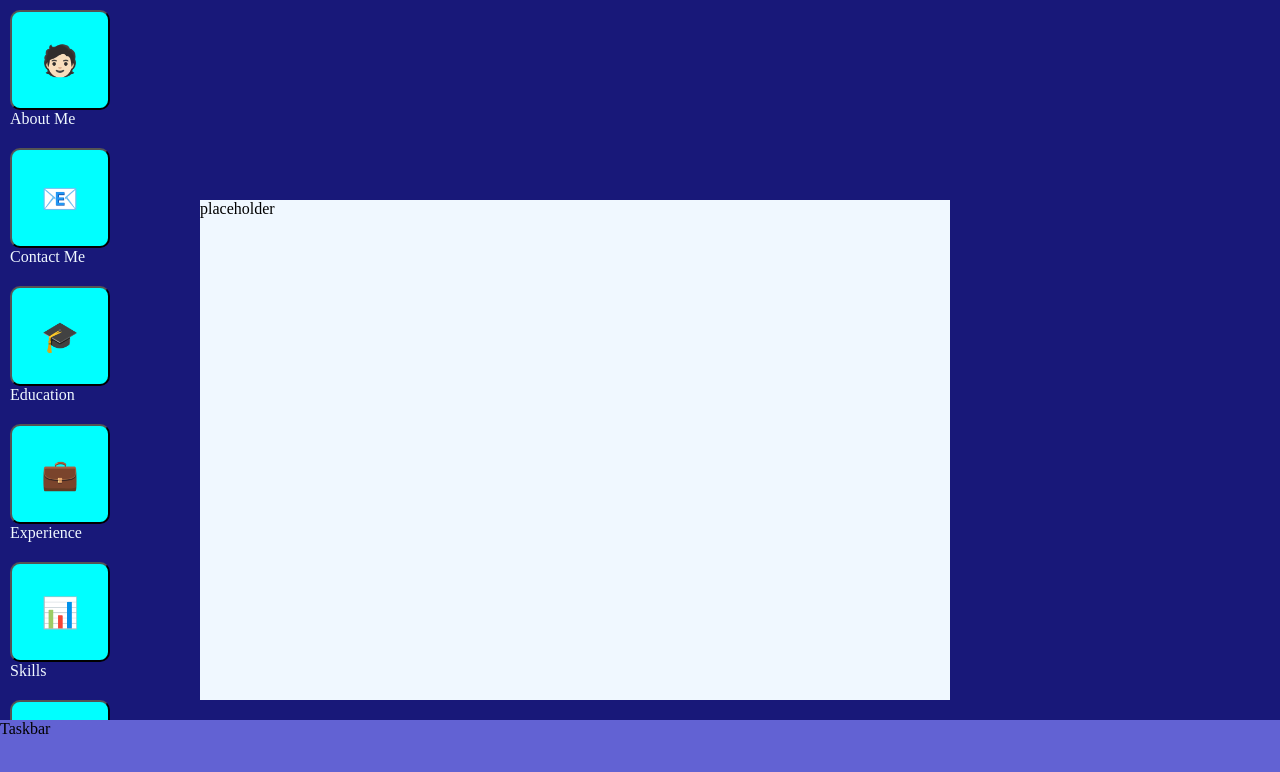
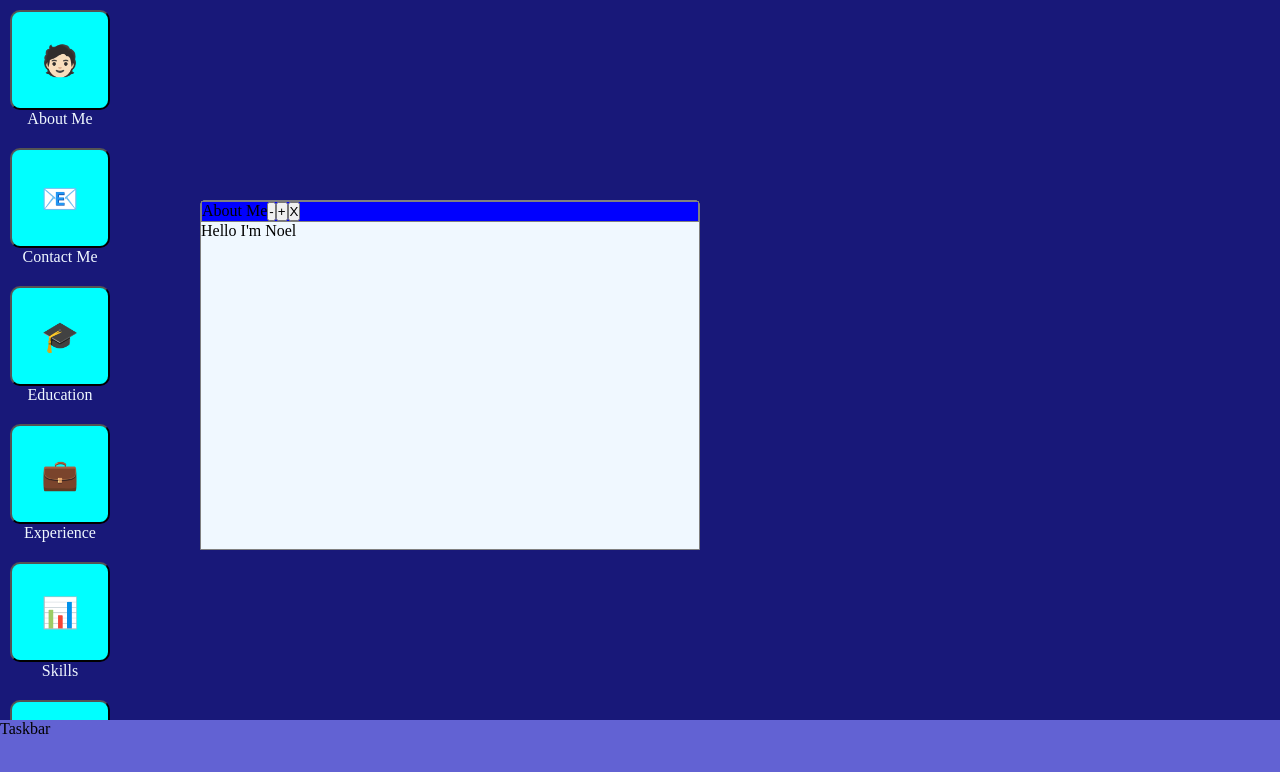
Before and after one commit to nrasam/Portfolio, a React app: page / in a window 1280 px wide. Both pictures are taken after a click on the button "🧑🏻". Shown: the top 772 px of the page. Built offline with nearby package versions, Linux system fonts and the light colour scheme; the HTML template or start-up script is replaced by a standard one.

Commit message:
Made the shortcuts clickable

```diff
--- a/src/App.jsx
+++ b/src/App.jsx
@@ -1,19 +1,48 @@
-//import { useState } from "react";
+import { useState } from "react";
 import Desktop from "./components/Desktop/Desktop";
 import TaskBar from "./components/Taskbar/Taskbar";
 import Window from "./components/Window/Window";
+import AboutApp from "./apps/AboutApp";
 
 import "./App.css";
 
+const shortcutItems = [
+  { label: "About Me", emoji: "🧑🏻", content: <AboutApp /> },
+  { label: "Contact Me", emoji: "📧", content: <p>Contact content here</p> },
+  { label: "Education", emoji: "🎓", content: <p>Education content here</p> },
+  { label: "Experience", emoji: "💼", content: <p>Experience content here</p> },
+  { label: "Skills", emoji: "📊", content: <p>Skills content here</p> },
+  { label: "My Projects", emoji: "⚡", content: <p>Projects content here</p> },
+];
+
 function App() {
-  //const [position, setPosition] = useState({ x: 100, y: 100 });
+  const [openWindows, setOpenWindows] = useState({});
+
+  // const handleShortcutClick = (label) => {
+  //   setOpenWindows((prev) => ({ ...prev, [label]: true }));
+  // };
+
+  const handleShortcutClick = (label) => {
+    setOpenWindows(() => ({ [label]: true }));
+  };
 
   return (
     <div className="app">
-      <Desktop />
-      <Window title="placeholder">
-        <p>Hi I'm Noel</p>
-      </Window>
+      <Desktop
+        shortcuts={shortcutItems}
+        onShortcutClick={handleShortcutClick}
+      />
+
+      {shortcutItems.map((item) => (
+        <Window
+          key={item.label}
+          title={item.label}
+          hidden={!openWindows[item.label]}
+        >
+          {item.content}
+        </Window>
+      ))}
+
       <TaskBar />
     </div>
   );
--- a/src/apps/AboutApp.jsx
+++ b/src/apps/AboutApp.jsx
@@ -0,0 +1,5 @@
+function AboutApp() {
+  return <p>Hello I'm Noel</p>;
+}
+
+export default AboutApp;
--- a/src/components/Desktop/Desktop.jsx
+++ b/src/components/Desktop/Desktop.jsx
@@ -1,15 +1,17 @@
 import Shortcut from "../Shortcut/Shortcut";
 import styles from "./Desktop.module.css";
 
-function Desktop() {
+function Desktop({ shortcuts, onShortcutClick }) {
   return (
     <div className={styles.desktop}>
-      <Shortcut label="About Me" emoji="🧑🏻"></Shortcut>
-      <Shortcut label="Contact Me" emoji="📧"></Shortcut>
-      <Shortcut label="Education" emoji="🎓"></Shortcut>
-      <Shortcut label="Experience" emoji="💼"></Shortcut>
-      <Shortcut label="Skills" emoji="📊"></Shortcut>
-      <Shortcut label="My Projects" emoji="⚡"></Shortcut>
+      {shortcuts.map((shortcut) => (
+        <Shortcut
+          key={shortcut.label}
+          label={shortcut.label}
+          emoji={shortcut.emoji}
+          onClick={() => onShortcutClick(shortcut.label)}
+        />
+      ))}
     </div>
   );
 }
--- a/src/components/Shortcut/Shortcut.jsx
+++ b/src/components/Shortcut/Shortcut.jsx
@@ -1,9 +1,11 @@
 import styles from "./Shortcut.module.css";
 
-function Shortcut({ label, emoji }) {
+function Shortcut({ label, emoji, onClick }) {
   return (
     <div className={styles.shortcut}>
-      <button className={styles.shortcutButton}>{emoji}</button>
+      <button type="button" className={styles.shortcutButton} onClick={onClick}>
+        {emoji}
+      </button>
       <p className={styles.label}>{label}</p>
     </div>
   );
--- a/src/components/Shortcut/Shortcut.module.css
+++ b/src/components/Shortcut/Shortcut.module.css
@@ -1,7 +1,7 @@
 .shortcut {
   /* border: 1px solid aliceblue; */
-  /* align-items: center; */
   padding: 10px;
+  width: fit-content;
 }
 
 .shortcutButton {
@@ -14,4 +14,5 @@
 
 .label {
   color: aliceblue;
+  text-align: center;
 }
--- a/src/components/Window/Window.jsx
+++ b/src/components/Window/Window.jsx
@@ -2,8 +2,18 @@
 
 import styles from "./Window.module.css";
 
-function Window({ title }) {
-  return <div className={styles.window}>{title}</div>;
+function Window({ title, hidden, children }) {
+  return (
+    <div className={styles.window} hidden={hidden}>
+      <div className={styles.ribbon}>
+        <p>{title}</p>
+        <button>-</button>
+        <button>+</button>
+        <button>X</button>
+      </div>
+      <div className={styles.windowContent}>{children}</div>
+    </div>
+  );
 }
 
 export default Window;
--- a/src/components/Window/Window.module.css
+++ b/src/components/Window/Window.module.css
@@ -4,6 +4,20 @@
   /* visibility: hidden; */
   top: 200px;
   left: 200px;
-  width: 750px;
-  height: 500px;
+  width: 500px;
+  height: 350px;
+
+  border: 1px solid grey;
+  border-top-left-radius: 5px;
+  border-top-right-radius: 5px;
 }
+
+.ribbon {
+  display: flex;
+  border: 1px solid grey;
+  background-color: blue;
+}
+
+.windowContent {
+  /* background-color: rgb(86, 134, 177); */
+}
```
